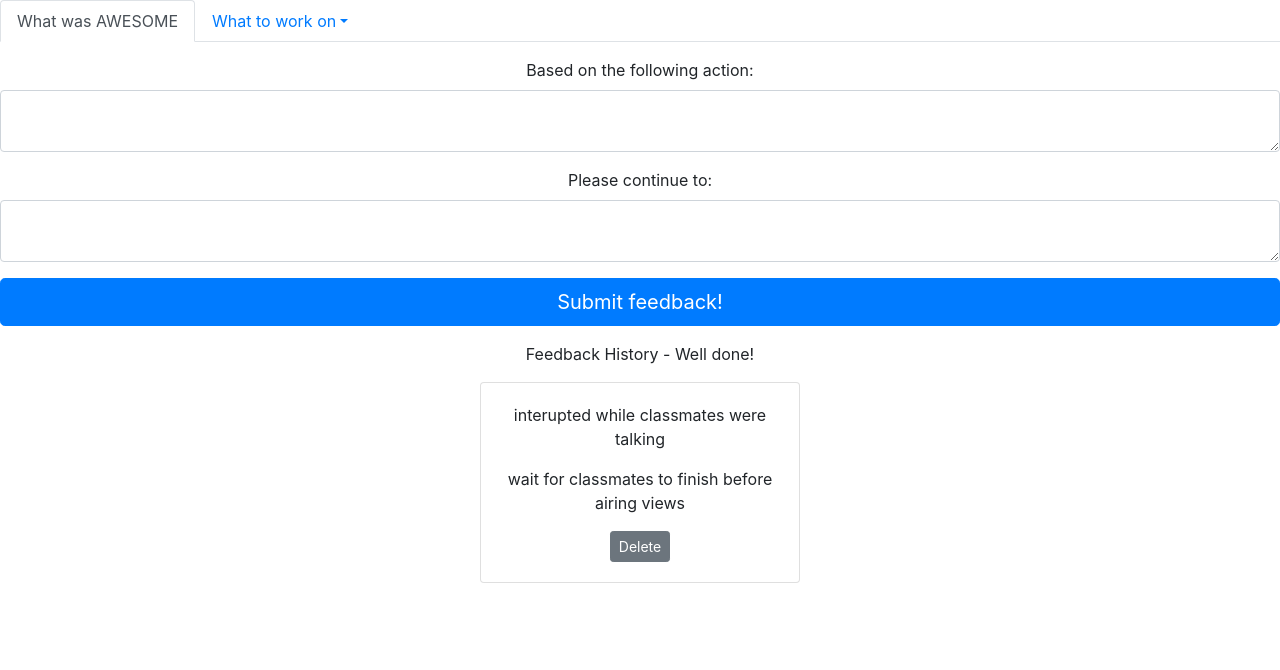
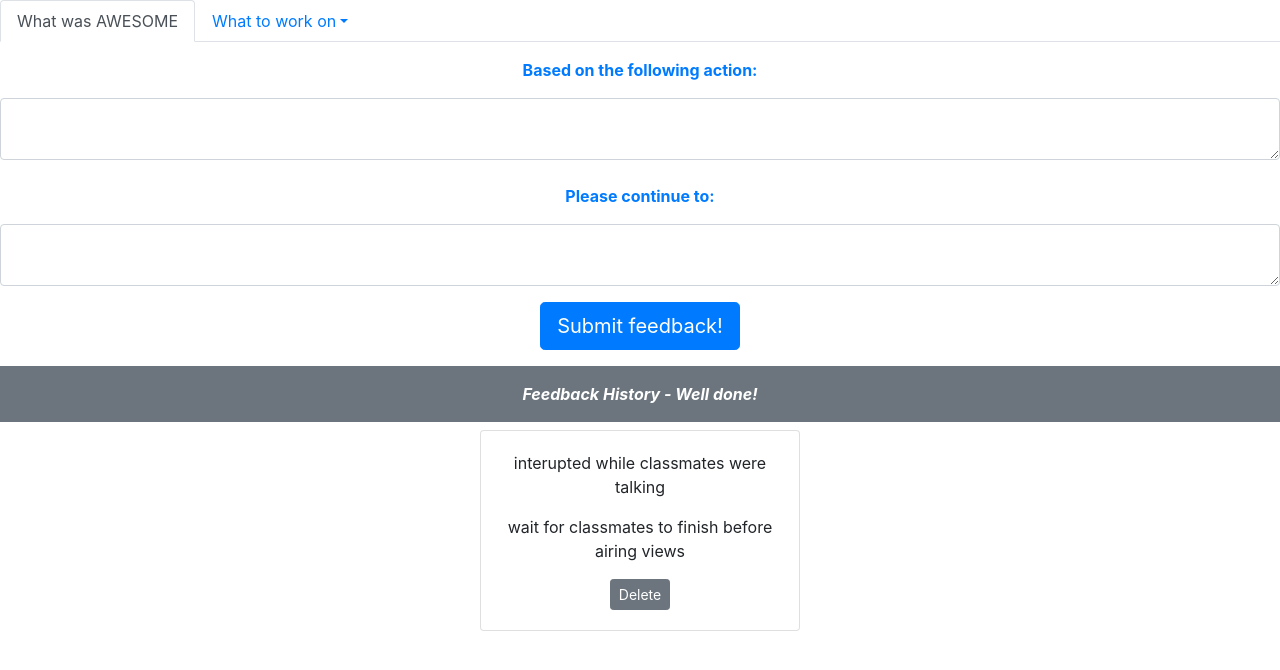
Before and after one commit to justintangjx/Team-Training_Check-in, a React (Create React App) app in the folder feedback-crm/: page / in a window 1280 px wide. Shown: the top 670 px of the page. Built offline with nearby package versions, Linux system fonts and the light colour scheme.

Commit message:
reformatted layout

```diff
--- a/feedback-crm/src/Components/feedbackBox/feedbackBox.js
+++ b/feedback-crm/src/Components/feedbackBox/feedbackBox.js
@@ -29,7 +29,7 @@ class FeedbackBox extends Component {
     );
 
     console.log(newFeedbackListAfterDelete);
-    this.setState({feedbackList: newFeedbackListAfterDelete});
+    this.setState({ feedbackList: newFeedbackListAfterDelete });
   }
 
   render() {
@@ -41,7 +41,11 @@ class FeedbackBox extends Component {
           addFeedback={this.addFeedback.bind(this)}
         />
         <p />
-        <p id="history-line"> Feedback History - Well done! </p>
+        <p className="p-3 mb-2 bg-secondary text-white">
+          <strong>
+            <em> Feedback History - Well done!</em>{" "}
+          </strong>
+        </p>
         <FeedbackHistory
           feedbackList={this.state.feedbackList}
           handleDelete={this.handleDelete.bind(this)}
--- a/feedback-crm/src/Components/feedbackForm/feedbackForm.js
+++ b/feedback-crm/src/Components/feedbackForm/feedbackForm.js
@@ -30,20 +30,18 @@ class FeedbackForm extends Component {
     this.props.addFeedback(this.state.actionValue, this.state.improvementValue);
   }
 
-
-
   render() {
     return (
-
       <form className="feedback-form" onSubmit={this.handleSubmit.bind(this)}>
-        <label> Based on the following action: </label>
+        <p className="text-primary"><strong> Based on the following action: </strong></p>
         <textarea
           className="form-control"
           value={this.state.actionValue}
           onChange={this.handleChangeForActionInput}
         />
-        <p/>
-        <label> Please continue to: </label>
+        <br />
+        <p className="text-primary"><strong>Please continue to:</strong></p>
+        {/* <label><strong> Please continue to: </strong></label> */}
         <div className="feedback-form-fields">
           <textarea
             className="form-control"
@@ -51,12 +49,12 @@ class FeedbackForm extends Component {
             onChange={this.handleChangeForImprovementInput}
           />
         </div>
-        <p/>
+        <p />
         <div className="feedback-form-actions">
-          <button className="btn btn-primary btn-lg btn-block">Submit feedback!</button>
+          <button className="btn btn-primary btn-lg">Submit feedback!</button>
         </div>
+
       </form>
-
     );
   }
 }
--- a/feedback-crm/src/Components/singleFeedback/singleFeedback.js
+++ b/feedback-crm/src/Components/singleFeedback/singleFeedback.js
@@ -3,7 +3,7 @@ import React, { Component } from "react";
 class DisplaySingleFeedback extends Component {
   render() {
     return (
-      <div className="card" style={{ width: '20rem', display:"inline-block"}} >
+      <div className="card" style={{ width: "20rem", display: "inline-block" }}>
         <div className="card-body">
           <p className="feedback-header">{this.props.feedback.action}</p>
           <p className="feedback-body">{this.props.feedback.improvement}</p>
```
